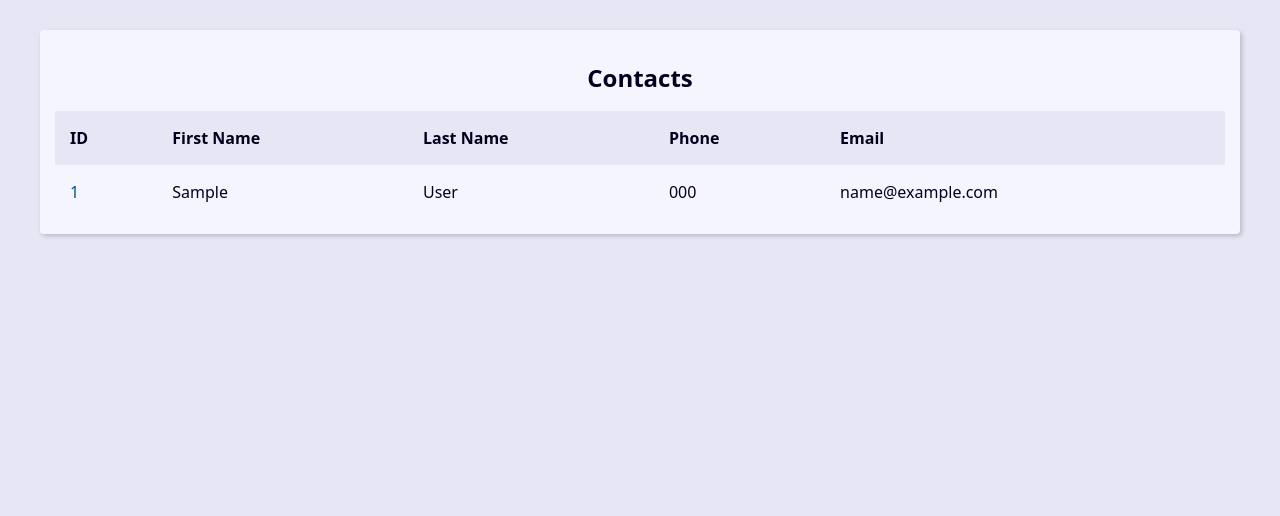
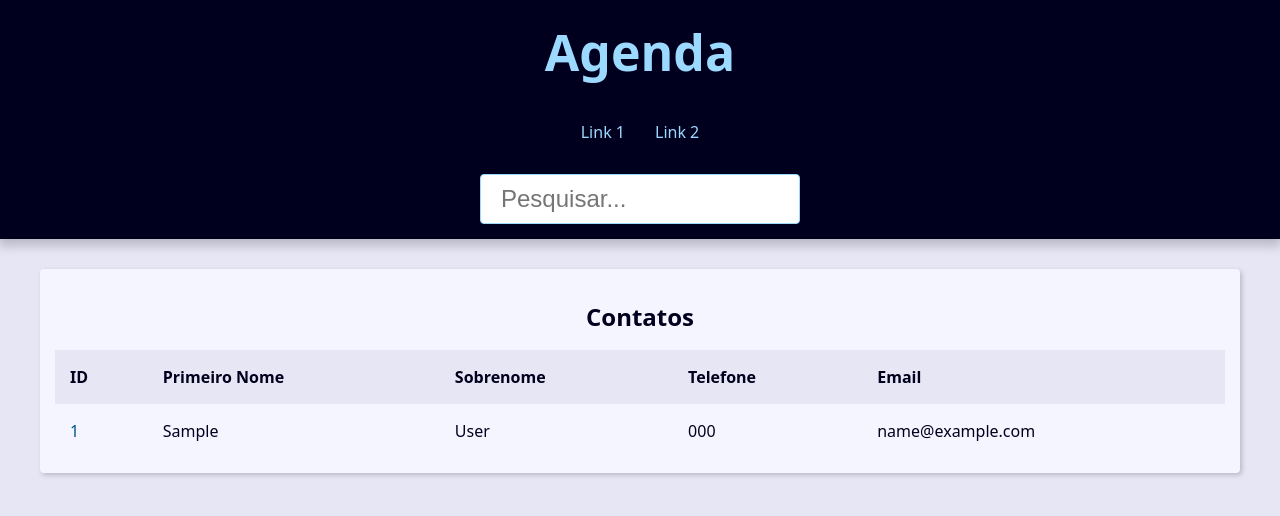
Before and after one commit to jvStorino/Agenda, a Django app: page / in a window 1280 px wide. Shown: the top 516 px of the page. Run offline with Django 5.2, Linux system fonts and the light colour scheme; tables that the repository leaves empty hold one stand-in row (values such as "Sample post").

Commit message:
Add header e form aos templates

```diff
--- a/contact/templates/contact/index.html
+++ b/contact/templates/contact/index.html
@@ -2,13 +2,13 @@
 {% block content %}
         <div class="responsive-table">
             <table class="contacts-table">
-                <caption class="table-caption">Contacts</caption>
+                <caption class="table-caption">Contatos</caption>
                 <thead>
                     <tr class="table-row table-row-header">
                         <th class="table-header">ID</th>
-                        <th class="table-header">First Name</th>
-                        <th class="table-header">Last Name</th>
-                        <th class="table-header">Phone</th>
+                        <th class="table-header">Primeiro Nome</th>
+                        <th class="table-header">Sobrenome</th>
+                        <th class="table-header">Telefone</th>
                         <th class="table-header">Email</th>
                     </tr>
                 </thead>
--- a/contact/urls.py
+++ b/contact/urls.py
@@ -5,5 +5,5 @@ app_name = 'contact'
 
 urlpatterns = [
     path('<int:contact_id>/', views.single_contact, name='single_contact'),
-    path('', views.index, name='contact'),
+    path('', views.index, name='index'),
 ]
--- a/contact/views/contacts.py
+++ b/contact/views/contacts.py
@@ -4,7 +4,7 @@ from contact.models import Contact
 
 def index(request):
 
-    contacts = Contact.objects.filter(show=True)
+    contacts = Contact.objects.filter(show=True)[:10]
     context = {
         'contacts': contacts,
     }
--- a/templates/global/base.html
+++ b/templates/global/base.html
@@ -1,5 +1,5 @@
 {% load static %}<!DOCTYPE html>
-<html lang="en">
+<html lang="pt-BR">
 <head>
     <meta charset="UTF-8">
     <meta name="viewport" content="width=device-width, initial-scale=1.0">
@@ -8,6 +8,24 @@
 </head>
 <body>
     <div>
+        <header class="header">
+            <h1 class="header-heading"><a href={% url "contact:index" %} class="header-link">Agenda</a></h1>
+            <nav class="menu">
+                <ul class="menu-list">
+                    <li class="menu-item">
+                        <a href="" class="menu-link">Link 1</a>
+                    </li>
+                    <li class="menu-item">
+                        <a href="" class="menu-link">Link 2</a>
+                    </li>
+                </ul>
+            </nav>
+            <div class="search">
+                <form action="" method="get">
+                    <input type="search" class="search-input" placeholder="Pesquisar..." id="search" name="q">
+                </form>
+            </div>
+        </header>
         <main class='content'>
             {% block content %}{% endblock content %}
         </main>
```
